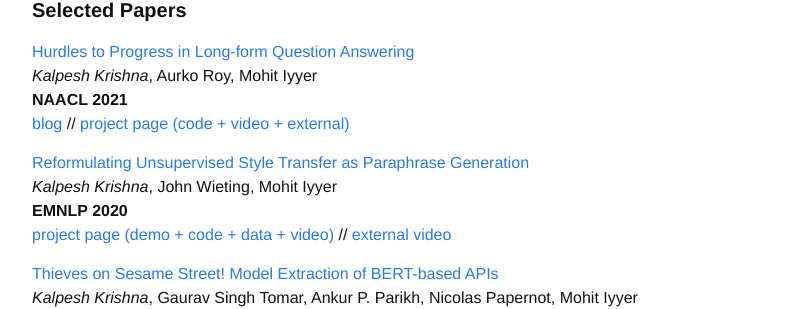
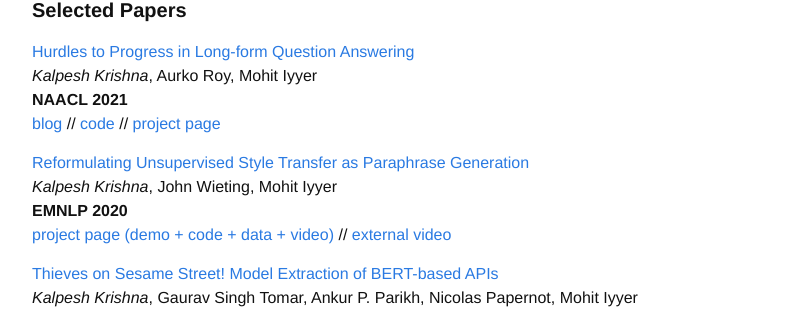
Before and after one commit to martiansideofthemoon/martiansideofthemoon.github.io, a Jekyll site: the page built from _pages/research.md, in a window 1280 px wide. Shown: the part 256-565 px from the top of the page, without its empty margins (238-1041 px from the left). Built offline with Jekyll 4.4.1, drawn with Linux system fonts in a browser that asks for light colours; comment, search, counter and statistics services are not loaded.

Commit message:
Update research.md

```diff
--- a/_pages/research.md
+++ b/_pages/research.md
@@ -13,7 +13,7 @@ I am broadly interested in Natural Language Processing, Speech Recognition and M
 [Hurdles to Progress in Long-form Question Answering](https://arxiv.org/abs/2103.06332)
 *Kalpesh Krishna*, Aurko Roy, Mohit Iyyer
 **NAACL 2021**
-[blog](https://ai.googleblog.com/2021/03/progress-and-challenges-in-long-form.html) // [project page (code + video + external)]({% post_url 2021-05-06-naacl21 %})
+[blog](https://ai.googleblog.com/2021/03/progress-and-challenges-in-long-form.html) // [code](https://github.com/martiansideofthemoon/hurdles-longform-qa) // [project page]({% post_url 2021-05-06-naacl21 %})
 
 [Reformulating Unsupervised Style Transfer as Paraphrase Generation](https://arxiv.org/abs/2010.05700)
 *Kalpesh Krishna*, John Wieting, Mohit Iyyer
```
